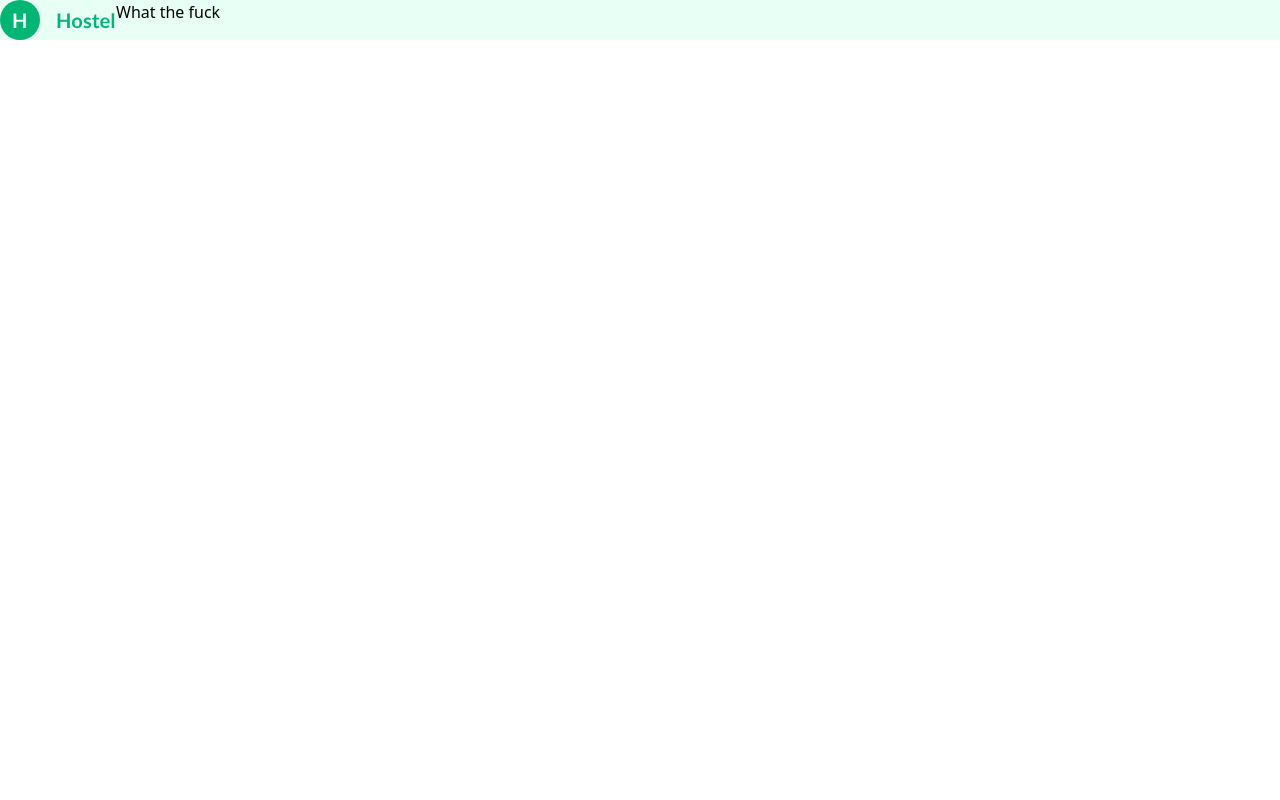
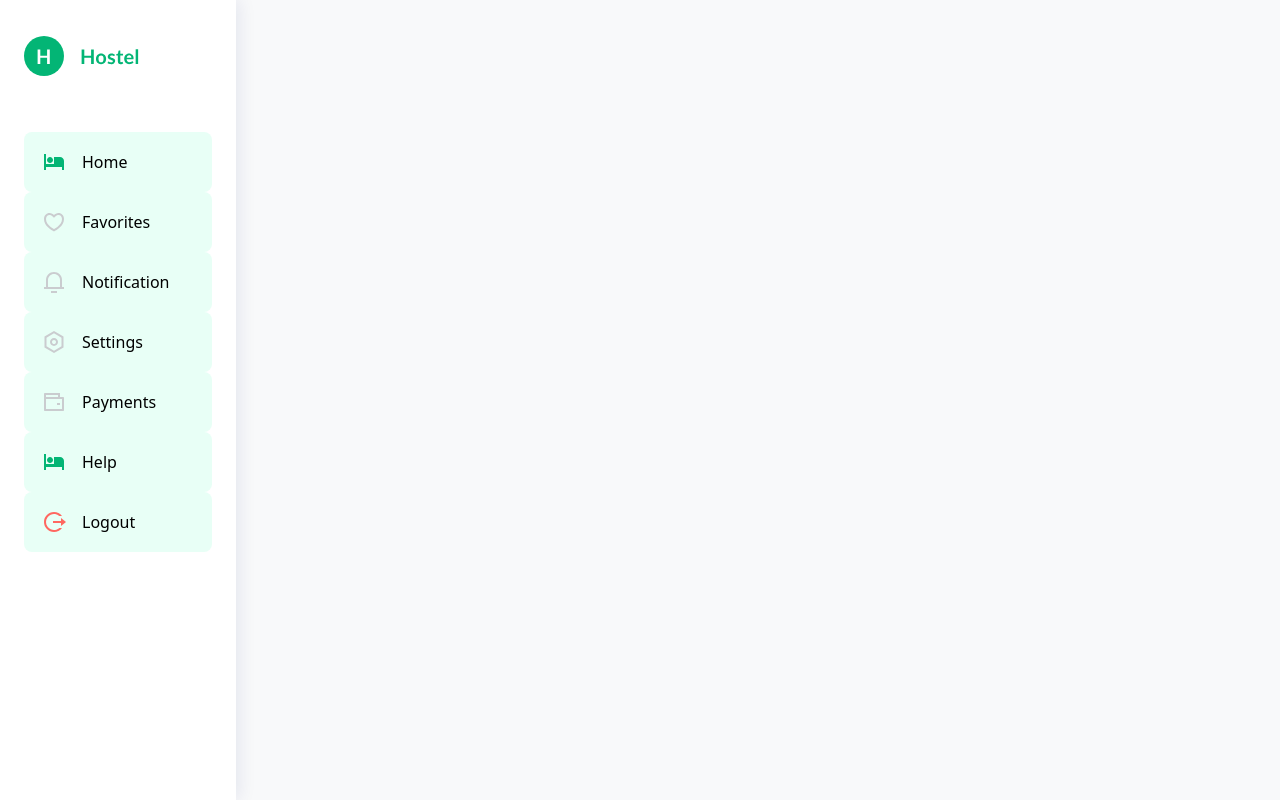
Before and after one commit to EazzieJr/hostel-dashboard, a Next.js app: page / in a window 1280 px wide. Built offline with nearby package versions, Linux system fonts and the light colour scheme.

Commit message:
Made some changes

```diff
--- a/components/SVGIcons.jsx
+++ b/components/SVGIcons.jsx
@@ -13,3 +13,81 @@ export const Logo = () => {
     </svg>
   )
 }
+
+export const Settings = () => {
+  return (
+    <svg width="24" height="24" viewBox="0 0 24 24" fill="none">
+      <path
+        d="M12 1L21.5 6.5V17.5L12 23L2.5 17.5V6.5L12 1ZM12 3.311L4.5 7.653V16.347L12 20.689L19.5 16.347V7.653L12 3.311ZM12 16C10.9391 16 9.92172 15.5786 9.17157 14.8284C8.42143 14.0783 8 13.0609 8 12C8 10.9391 8.42143 9.92172 9.17157 9.17157C9.92172 8.42143 10.9391 8 12 8C13.0609 8 14.0783 8.42143 14.8284 9.17157C15.5786 9.92172 16 10.9391 16 12C16 13.0609 15.5786 14.0783 14.8284 14.8284C14.0783 15.5786 13.0609 16 12 16ZM12 14C12.5304 14 13.0391 13.7893 13.4142 13.4142C13.7893 13.0391 14 12.5304 14 12C14 11.4696 13.7893 10.9609 13.4142 10.5858C13.0391 10.2107 12.5304 10 12 10C11.4696 10 10.9609 10.2107 10.5858 10.5858C10.2107 10.9609 10 11.4696 10 12C10 12.5304 10.2107 13.0391 10.5858 13.4142C10.9609 13.7893 11.4696 14 12 14Z"
+        fill="#CACCCF"
+      />
+    </svg>
+  )
+}
+
+export const Notification = () => {
+  return (
+    <svg width="24" height="24" viewBox="0 0 24 24" fill="none">
+      <path
+        d="M20 17H22V19H2V17H4V10C4 7.87827 4.84285 5.84344 6.34315 4.34315C7.84344 2.84285 9.87827 2 12 2C14.1217 2 16.1566 2.84285 17.6569 4.34315C19.1571 5.84344 20 7.87827 20 10V17ZM18 17V10C18 8.4087 17.3679 6.88258 16.2426 5.75736C15.1174 4.63214 13.5913 4 12 4C10.4087 4 8.88258 4.63214 7.75736 5.75736C6.63214 6.88258 6 8.4087 6 10V17H18ZM9 21H15V23H9V21Z"
+        fill="#CACCCF"
+      />
+    </svg>
+  )
+}
+
+export const Favorites = () => {
+  return (
+    <svg width="24" height="24" viewBox="0 0 24 24" fill="none">
+      e
+      <path
+        d="M16.5 3C19.538 3 22 5.5 22 9C22 16 14.5 20 12 21.5C9.5 20 2 16 2 9C2 5.5 4.5 3 7.5 3C9.36 3 11 4 12 5C13 4 14.64 3 16.5 3ZM12.934 18.604C13.815 18.048 14.61 17.495 15.354 16.903C18.335 14.533 20 11.943 20 9C20 6.64 18.463 5 16.5 5C15.424 5 14.26 5.57 13.414 6.414L12 7.828L10.586 6.414C9.74 5.57 8.576 5 7.5 5C5.56 5 4 6.656 4 9C4 11.944 5.666 14.533 8.645 16.903C9.39 17.495 10.185 18.048 11.066 18.603C11.365 18.792 11.661 18.973 12 19.175C12.339 18.973 12.635 18.792 12.934 18.604Z"
+        fill="#CACCCF"
+      />
+    </svg>
+  )
+}
+
+export const Home = () => {
+  return (
+    <svg width="24" height="24" viewBox="0 0 24 24" fill="none">
+      <path
+        d="M22 11V20H20V17H4V20H2V4H4V14H12V7H18C19.0609 7 20.0783 7.42143 20.8284 8.17157C21.5786 8.92172 22 9.93913 22 11ZM8 13C7.20435 13 6.44129 12.6839 5.87868 12.1213C5.31607 11.5587 5 10.7956 5 10C5 9.20435 5.31607 8.44129 5.87868 7.87868C6.44129 7.31607 7.20435 7 8 7C8.79565 7 9.55871 7.31607 10.1213 7.87868C10.6839 8.44129 11 9.20435 11 10C11 10.7956 10.6839 11.5587 10.1213 12.1213C9.55871 12.6839 8.79565 13 8 13Z"
+        fill="#03B575"
+      />
+    </svg>
+  )
+}
+
+export const Notifications = () => {
+  return (
+    <svg width="24" height="24" viewBox="0 0 24 24" fill="none">
+      <path
+        d="M12 22C6.477 22 2 17.523 2 12C2 6.477 6.477 2 12 2C17.523 2 22 6.477 22 12C22 17.523 17.523 22 12 22ZM12 20C14.1217 20 16.1566 19.1571 17.6569 17.6569C19.1571 16.1566 20 14.1217 20 12C20 9.87827 19.1571 7.84344 17.6569 6.34315C16.1566 4.84285 14.1217 4 12 4C9.87827 4 7.84344 4.84285 6.34315 6.34315C4.84285 7.84344 4 9.87827 4 12C4 14.1217 4.84285 16.1566 6.34315 17.6569C7.84344 19.1571 9.87827 20 12 20ZM11 7H13V9H11V7ZM11 11H13V17H11V11Z"
+        fill="#CACCCF"
+      />
+    </svg>
+  )
+}
+
+export const Logout = () => {
+  return (
+    <svg width="24" height="24" viewBox="0 0 24 24" fill="none">
+      <path
+        d="M12 22C6.477 22 2 17.523 2 12C2 6.477 6.477 2 12 2C13.5527 1.99884 15.0842 2.35978 16.4729 3.05414C17.8617 3.74851 19.0693 4.75718 20 6H17.29C16.1352 4.98176 14.7112 4.31836 13.1887 4.0894C11.6663 3.86044 10.1101 4.07566 8.70689 4.70922C7.30371 5.34277 6.11315 6.36776 5.27807 7.66119C4.44299 8.95462 3.99887 10.4615 3.999 12.0011C3.99913 13.5407 4.4435 15.0475 5.27879 16.3408C6.11409 17.6341 7.30482 18.6589 8.7081 19.2922C10.1114 19.9255 11.6676 20.1405 13.19 19.9113C14.7125 19.6821 16.1364 19.0184 17.291 18H20.001C19.0702 19.243 17.8624 20.2517 16.4735 20.9461C15.0846 21.6405 13.5528 22.0013 12 22ZM19 16V13H11V11H19V8L24 12L19 16Z"
+        fill="#FF6760"
+      />
+    </svg>
+  )
+}
+
+export const Payment = () => {
+  return (
+    <svg width="24" height="24" viewBox="0 0 24 24" fill="none">
+      <path
+        d="M18 7H21C21.2652 7 21.5196 7.10536 21.7071 7.29289C21.8946 7.48043 22 7.73478 22 8V20C22 20.2652 21.8946 20.5196 21.7071 20.7071C21.5196 20.8946 21.2652 21 21 21H3C2.73478 21 2.48043 20.8946 2.29289 20.7071C2.10536 20.5196 2 20.2652 2 20V4C2 3.73478 2.10536 3.48043 2.29289 3.29289C2.48043 3.10536 2.73478 3 3 3H18V7ZM4 9V19H20V9H4ZM4 5V7H16V5H4ZM15 13H18V15H15V13Z"
+        fill="#CACCCF"
+      />
+    </svg>
+  )
+}
--- a/components/layout/SideBar.jsx
+++ b/components/layout/SideBar.jsx
@@ -1,10 +1,44 @@
-import { Logo } from '../SVGIcons'
+import {
+  Logo,
+  Home,
+  Favorites,
+  Notification,
+  Settings,
+  Payment,
+  Logout,
+} from '../SVGIcons'
 
 const SideBar = () => {
   return (
-    <div>
+    <nav className="w-[236px] bg-white h-screen sideBarShadow fixed top-0 left-0 xl:py-9 px-6">
       <Logo />
-    </div>
+
+      {/* Nav list */}
+      <ul className="mt-14">
+        <NavItem label="Home" logo={<Home />} />
+        <NavItem label="Favorites" logo={<Favorites />} />
+        <NavItem label="Notification" logo={<Notification />} />
+        <NavItem label="Settings" logo={<Settings />} />
+        <NavItem label="Payments" logo={<Payment />} />
+
+        {/* divider */}
+        <div></div>
+
+        <NavItem label="Help" logo={<Home />} />
+        <NavItem label="Logout" logo={<Logout />} />
+      </ul>
+    </nav>
+  )
+}
+
+const NavItem = ({ label, logo }) => {
+  return (
+    <li>
+      <button className="bg-primary-Lightest w-full p-[18px] text-left rounded-lg flex item-center space-x-4">
+        {logo}
+        <span>{label}</span>
+      </button>
+    </li>
   )
 }
 
--- a/components/layout/index.jsx
+++ b/components/layout/index.jsx
@@ -2,7 +2,7 @@ import SideBar from './SideBar.jsx'
 
 const index = ({ children }) => {
   return (
-    <div className="flex bg-primary-Lightest">
+    <div className="flex">
       <SideBar />
       {children}
     </div>
--- a/styles/global.css
+++ b/styles/global.css
@@ -1,6 +1,10 @@
 @tailwind base;
 @tailwind components;
 @tailwind utilities;
+
+body {
+  background-color: #f8f9fa;
+}
 
 h1 {
   font-weight: bold;
@@ -100,5 +104,9 @@ h6 {
   font-weight: 900;
   font-size: 13px;
   line-height: 16px;
-  letter-spacing:  1px;
+  letter-spacing: 1px;
 }
+
+.sideBarShadow {
+  box-shadow: 4px 0px 16px rgba(16, 30, 115, 0.08);
+}
```
